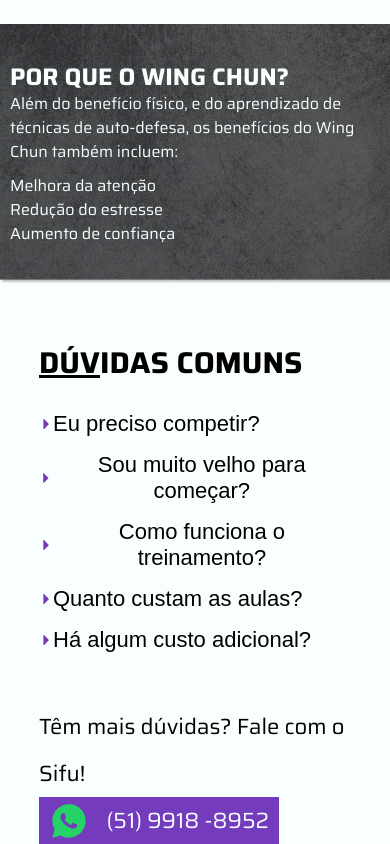
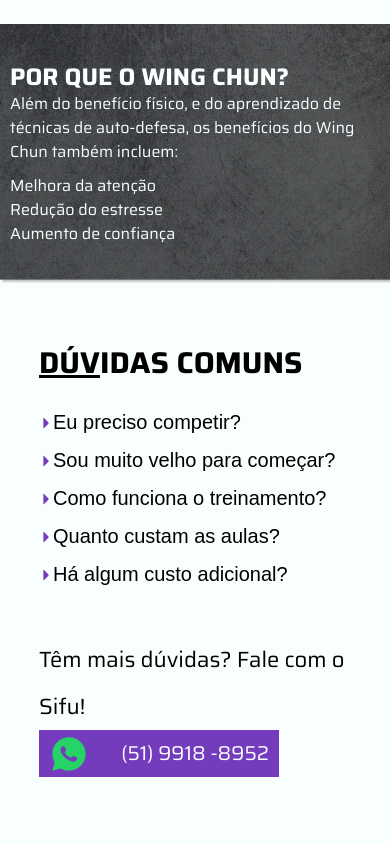
Before and after one commit to giovanifranz/OrientalWingChun, a React (Vite) app: page / in a window 390 px wide. Shown: the part 2363-3207 px from the top of the page. After the commit the page ends 3140 px from the top, so only its background shows below. Built offline with nearby package versions, Linux system fonts and the light colour scheme.

Commit message:
fix: :bug: responsividade dos cards

```diff
--- a/src/components/Duvidas/styles.ts
+++ b/src/components/Duvidas/styles.ts
@@ -60,7 +60,7 @@ export const Button = styled.button`
   }
 
   @media (max-width: 768px) {
-    font-size: 22px;
+    font-size: 20px;
   }
 `
 
@@ -68,7 +68,11 @@ export const Box = styled.div`
   padding: 30px;
   background-color: var(--white);
   border: 2px solid var(--black);
-  max-width: 580px;
+  max-width: 660px;
+
+  @media (max-width: 1200px) {
+    max-width: 100%;
+  }
 `
 
 export const CardTitle = styled.h4`
@@ -87,6 +91,7 @@ export const Contato = styled.a`
   width: 320px;
   padding: 0 10px;
   text-decoration: none;
+
   &:hover {
     cursor: pointer;
     opacity: 0.6;
@@ -101,7 +106,7 @@ export const Contato = styled.a`
   }
 
   @media (max-width: 768px) {
-    font-size: 22px;
+    font-size: 20px;
     width: 240px;
   }
 `
```
